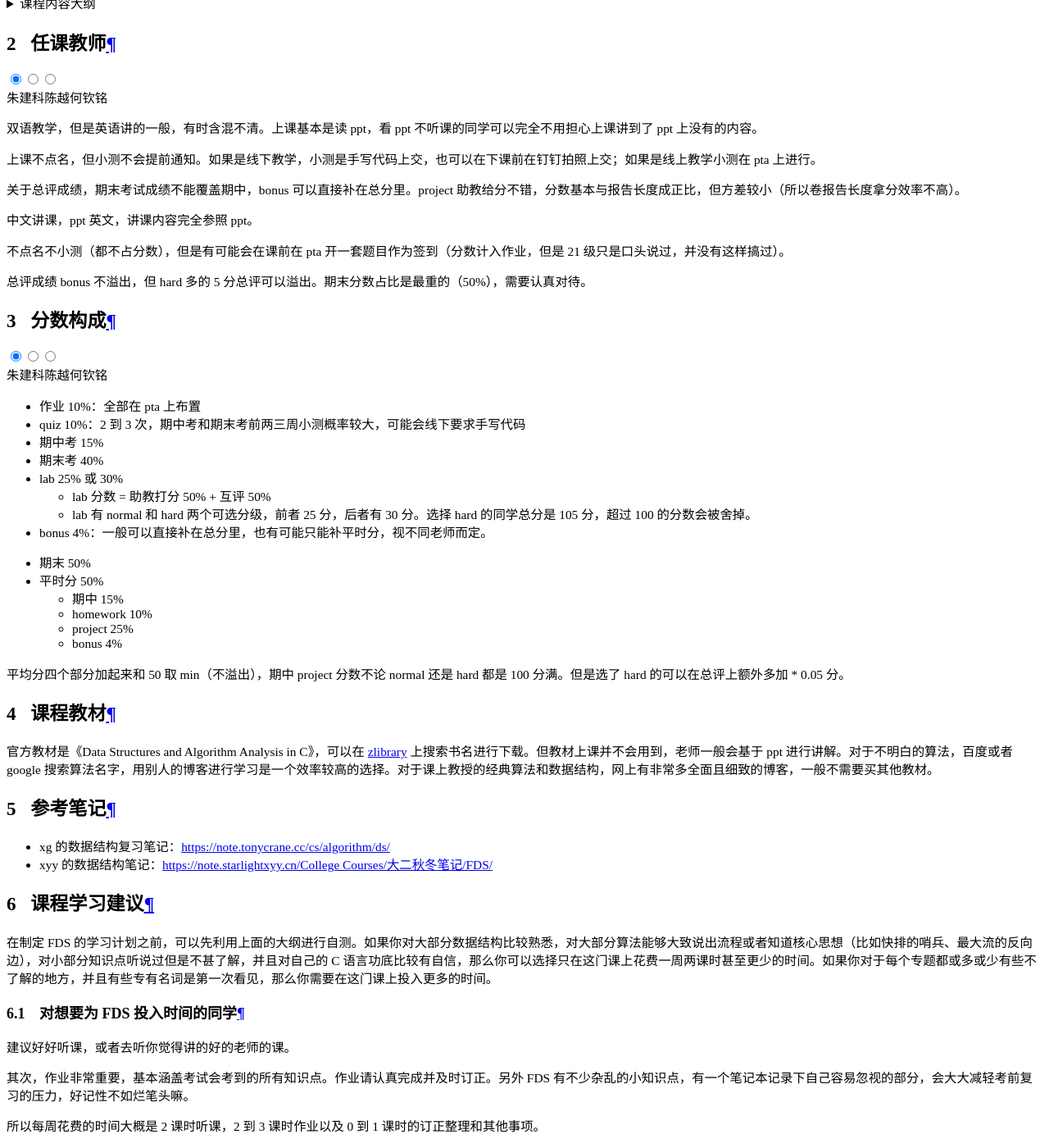
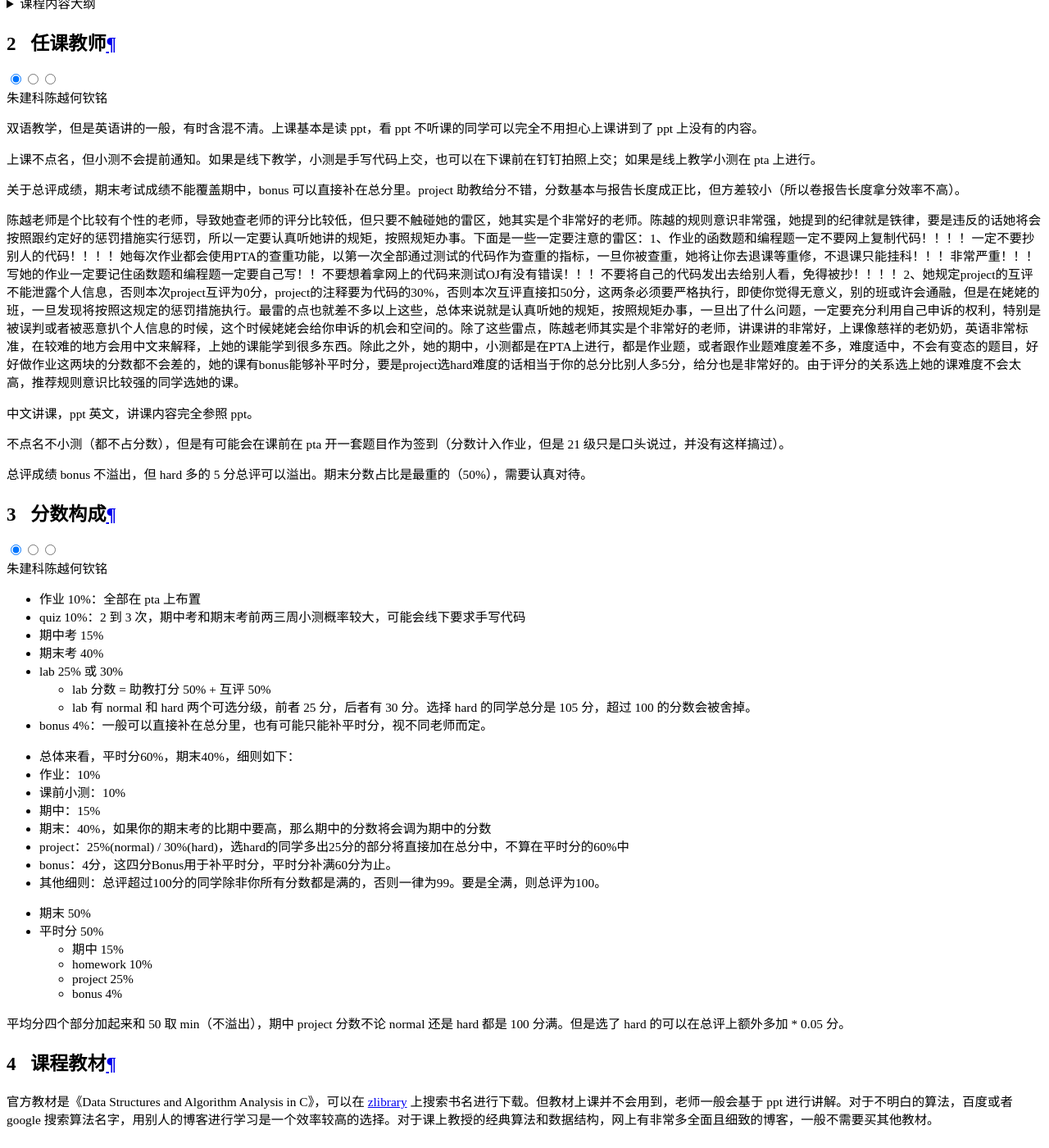
Before and after one commit to ZJU-Turing/TuringCourses, an MkDocs documentation site: the page built from docs/major_basic/data_structure/index.md, in a window 1280 px wide and 1400 px high, scrolled down 17057 px. Shown: the whole window at 82% size. Built offline with MkDocs 1.6.1 and Material for MkDocs 9.7.7, drawn with Linux system fonts in a browser that asks for light colours; comment, search, counter and statistics services are not loaded.

Commit message:
docs: 更新数据结构基础内容

```diff
--- a/docs/major_basic/data_structure/index.md
+++ b/docs/major_basic/data_structure/index.md
@@ -96,6 +96,7 @@ FDS 按专题授课，主要介绍栈、队列、树、堆、并查集、图等
     关于总评成绩，期末考试成绩不能覆盖期中，bonus 可以直接补在总分里。project 助教给分不错，分数基本与报告长度成正比，但方差较小（所以卷报告长度拿分效率不高）。
 
 === "陈越"
+    陈越老师是个比较有个性的老师，导致她查老师的评分比较低，但只要不触碰她的雷区，她其实是个非常好的老师。陈越的规则意识非常强，她提到的纪律就是铁律，要是违反的话她将会按照跟约定好的惩罚措施实行惩罚，所以一定要认真听她讲的规矩，按照规矩办事。下面是一些一定要注意的雷区：1、作业的函数题和编程题一定不要网上复制代码！！！！一定不要抄别人的代码！！！！她每次作业都会使用PTA的查重功能，以第一次全部通过测试的代码作为查重的指标，一旦你被查重，她将让你去退课等重修，不退课只能挂科！！！非常严重！！！写她的作业一定要记住函数题和编程题一定要自己写！！不要想着拿网上的代码来测试OJ有没有错误！！！不要将自己的代码发出去给别人看，免得被抄！！！！2、她规定project的互评不能泄露个人信息，否则本次project互评为0分，project的注释要为代码的30%，否则本次互评直接扣50分，这两条必须要严格执行，即使你觉得无意义，别的班或许会通融，但是在姥姥的班，一旦发现将按照这规定的惩罚措施执行。最雷的点也就差不多以上这些，总体来说就是认真听她的规矩，按照规矩办事，一旦出了什么问题，一定要充分利用自己申诉的权利，特别是被误判或者被恶意扒个人信息的时候，这个时候姥姥会给你申诉的机会和空间的。除了这些雷点，陈越老师其实是个非常好的老师，讲课讲的非常好，上课像慈祥的老奶奶，英语非常标准，在较难的地方会用中文来解释，上她的课能学到很多东西。除此之外，她的期中，小测都是在PTA上进行，都是作业题，或者跟作业题难度差不多，难度适中，不会有变态的题目，好好做作业这两块的分数都不会差的，她的课有bonus能够补平时分，要是project选hard难度的话相当于你的总分比别人多5分，给分也是非常好的。由于评分的关系选上她的课难度不会太高，推荐规则意识比较强的同学选她的课。
 
 === "何钦铭"
     中文讲课，ppt 英文，讲课内容完全参照 ppt。
@@ -116,7 +117,16 @@ FDS 按专题授课，主要介绍栈、队列、树、堆、并查集、图等
         - lab 分数 = 助教打分 50% + 互评 50%
         - lab 有 normal 和 hard 两个可选分级，前者 25 分，后者有 30 分。选择 hard 的同学总分是 105 分，超过 100 的分数会被舍掉。
     - bonus 4%：一般可以直接补在总分里，也有可能只能补平时分，视不同老师而定。
+
 === "陈越"
+    - 总体来看，平时分60%，期末40%，细则如下：
+    - 作业：10%
+    - 课前小测：10%
+    - 期中：15%
+    - 期末：40%，如果你的期末考的比期中要高，那么期中的分数将会调为期中的分数
+    - project：25%(normal) / 30%(hard)，选hard的同学多出25分的部分将直接加在总分中，不算在平时分的60%中
+    - bonus：4分，这四分Bonus用于补平时分，平时分补满60分为止。
+    - 其他细则：总评超过100分的同学除非你所有分数都是满的，否则一律为99。要是全满，则总评为100。
 
 === "何钦铭"
     - 期末 50%
```
